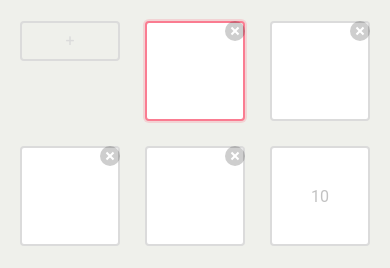
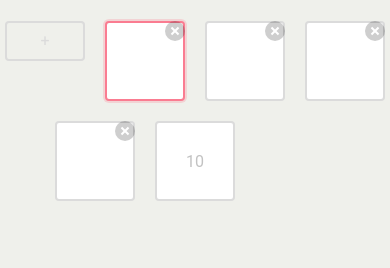
Before and after one commit to ScrapPaper/scrappaper.github.io, a website with bundled scripts: page index.html in a window 390 px wide. Shown: the part 141-409 px from the top of the page. Built offline with nearby package versions, Linux system fonts and the light colour scheme.

Commit message:
Added support for mobile numeric keyboards

```diff
--- a/css/styles.css
+++ b/css/styles.css
@@ -1,16 +1,17 @@
 .numbers {
     display: flex;
     flex-flow: row wrap;
+    gap: 20px;
     justify-content: center;
-    gap: 25px;
+    padding-bottom: 20px;
 }
 .numbers > * {
     position: relative;
-    height: 100px;
-    width: 100px;
+    height: 80px;
+    width: 80px;
 }
 .math {
-    font-size: 4rem;
+    font-size: 3rem;
     padding: 0.125em;
     text-align: center;
 }
@@ -25,10 +26,9 @@
 
 #solutions {
     font-size: 1.5rem;
-    margin: 25px auto;
+    margin: 0 auto;
     max-height: 50vh;
     overflow-y: scroll;
-    width: 50vw;
 }
 
 button.is-outlined {
--- a/index.html
+++ b/index.html
@@ -21,10 +21,10 @@
   <form class="numbers">
     <button id="btn-add" class="button is-outlined math" type="button">+</button>
     <div class="digit">
-      <input id="target-input" type="text" title="Number" class="input math" placeholder="10">
+      <input id="target-input" inputmode="numeric" pattern="[0-9]*" type="text" title="Number" class="input math" placeholder="10">
     </div>
     <div id="digit" class="digit template">
-      <input type="text" title="Number" class="input math" maxlength="1">
+      <input inputmode="numeric" pattern="[0-9]*" type="text" title="Number" class="input math" maxlength="1">
       <button class="delete hidden" type="button" tabindex="-1">Delete</button>
     </div>
     <div id="filler" class="digit"></div>
--- a/input.js
+++ b/input.js
@@ -77,6 +77,12 @@ const handleDigitInput = (e) => {
     } else if (e.key === 'Enter' || e.key === 'ArrowRight') {
         nextInput && nextInput.focus();
         e.preventDefault();
+    // Android keyboard behaviour
+    } else if (e.key === 'Unidentified') {
+        error = 'Please enter digits (0 - 9) only';
+        e.preventDefault(); // Doesn't work...
+        const oldValue = input.value;
+        setTimeout(() => input.value = oldValue, 0); // Workaround
     // Single key inputs
     } else if (/^.$/.test(e.key) && !e.altKey && !e.ctrlKey && !e.metaKey) {
         e.preventDefault();
```
